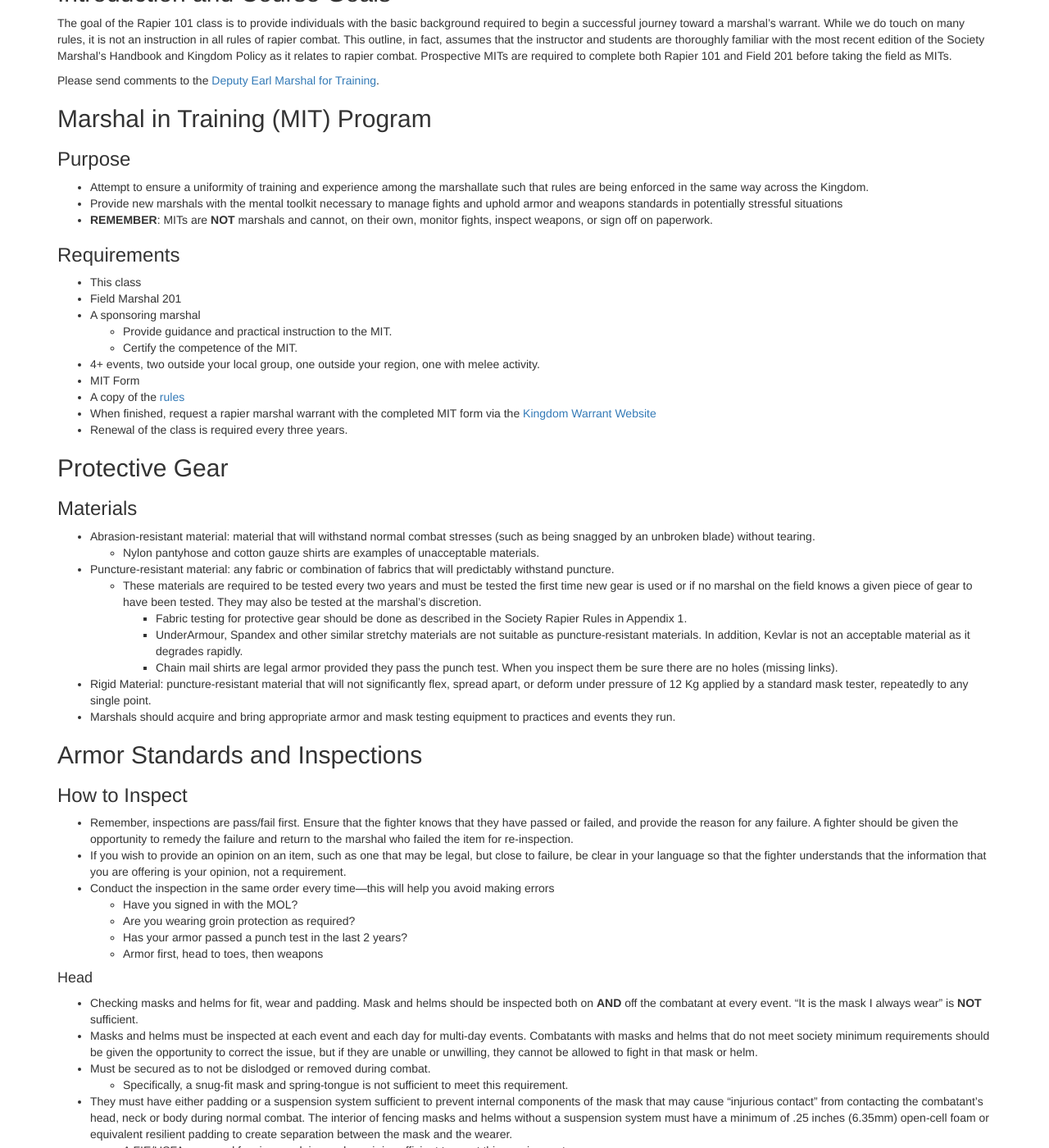
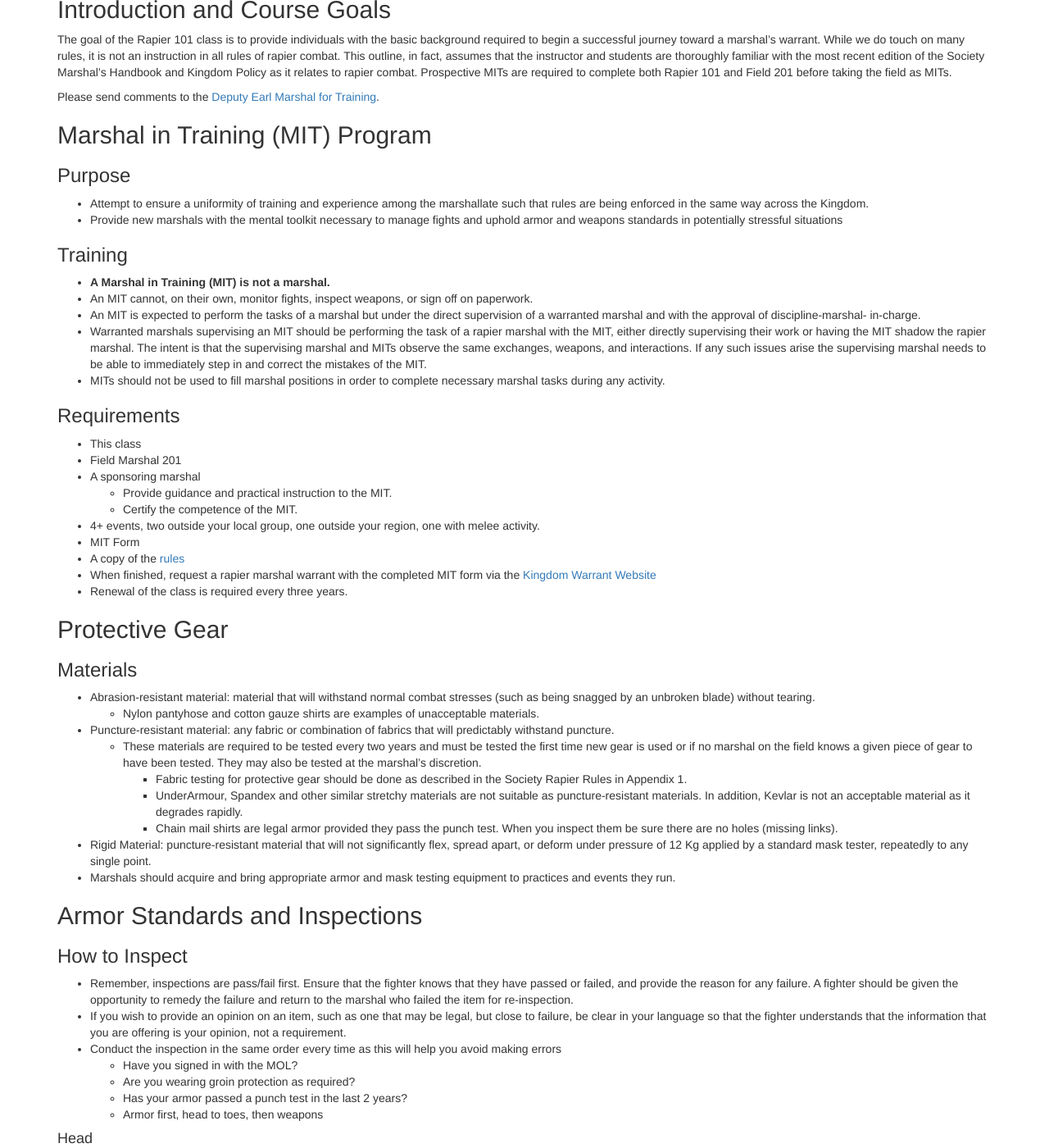
Before and after one commit to academie-de-espee/earl-marshal, a Jekyll site: the page built from training/rapier-marshal.md, in a window 1280 px wide and 1400 px high, scrolled down 942 px. Shown: the whole window at 82% size. Built offline with Jekyll 4.4.1, drawn with Linux system fonts in a browser that asks for light colours; some of the changed text lies outside the part shown.

Commit message:
cleanup MIT training issues

```diff
--- a/training/rapier-marshal.md
+++ b/training/rapier-marshal.md
@@ -20,7 +20,13 @@ Please send comments to the [Deputy Earl Marshal for Training](mailto:dem-traini
 ### Purpose
 * Attempt to ensure a uniformity of training and experience among the marshallate such that rules are being enforced in the same way across the Kingdom.
 * Provide new marshals with the mental toolkit necessary to manage fights and uphold armor and weapons standards in potentially stressful situations
-* **REMEMBER**:  MITs are **NOT** marshals and cannot, on their own, monitor fights, inspect weapons, or sign off on paperwork.
+
+### Training
+* **A Marshal in Training (MIT) is not a marshal.**
+* An MIT cannot, on their own, monitor fights, inspect weapons, or sign off on paperwork.
+* An MIT is expected to perform the tasks of a marshal but under the direct supervision of a warranted marshal and with the approval of discipline-marshal- in-charge.
+* Warranted marshals supervising an MIT should be performing the task of a rapier marshal with the MIT, either directly supervising their work or having the MIT shadow the rapier marshal.  The intent is that the supervising marshal and MITs observe the same exchanges, weapons, and interactions.  If any such issues arise the supervising marshal needs to be able to immediately step in and correct the mistakes of the MIT.
+* MITs should not be used to fill marshal positions in order to complete necessary marshal tasks during any activity.
 
 ### Requirements
 * This class
@@ -52,7 +58,7 @@ Please send comments to the [Deputy Earl Marshal for Training](mailto:dem-traini
 ### How to Inspect
 * Remember, inspections are pass/fail first. Ensure that the fighter knows that they have passed or failed, and provide the reason for any failure.  A fighter should be given the opportunity to remedy the failure and return to the marshal who failed the item for re-inspection.
 * If you wish to provide an opinion on an item, such as one that may be legal, but close to failure, be clear in your language so that the fighter understands that the information that you are offering is your opinion, not a requirement.
-* Conduct the inspection in the same order every time—this will help you avoid making errors
+* Conduct the inspection in the same order every time as this will help you avoid making errors
     * Have you signed in with the MOL?
     * Are you wearing groin protection as required?
     * Has your armor passed a punch test in the last 2 years?
@@ -144,7 +150,7 @@ Please send comments to the [Deputy Earl Marshal for Training](mailto:dem-traini
 ### Phases
    * Provide clear instruction to both the authorizing fighter and the user:
       * Phase 1: the usher is primarily defensive, and the authorizing fighter fighters to the best of his/her ability.  Both fighters should call the location of a blow and whether it is light or good
-         * Phase 1 should be relatively brief—does the fighter show baseline competence and the ability to throw, and recognize,  a telling blow
+         * Phase 1 should be relatively brief - does the fighter show baseline competence and the ability to throw, and recognize,  a telling blow
       * Phase 2: the usher is expected to be much more active on offense.  Both fighters should call the location of a blow and whether it is light or good.
          * Phase 2 is longer than Phase 1 and includes real pressure from the usher.  The goal is to confirm that the authorizing fighter will not react to stress in an unsafe manner.
       * Phase 3: the usher and authorizing fighter act out and acknowledge all blows as in a tournament
```
